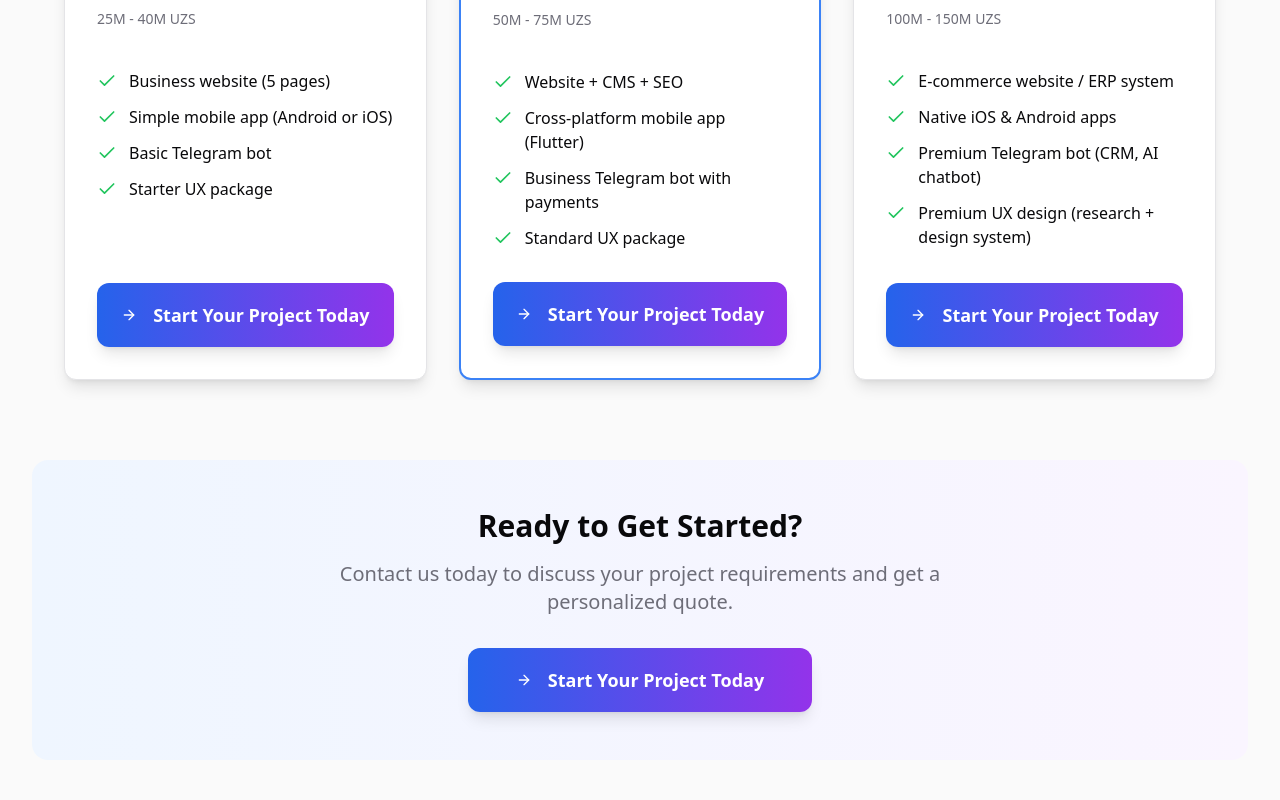
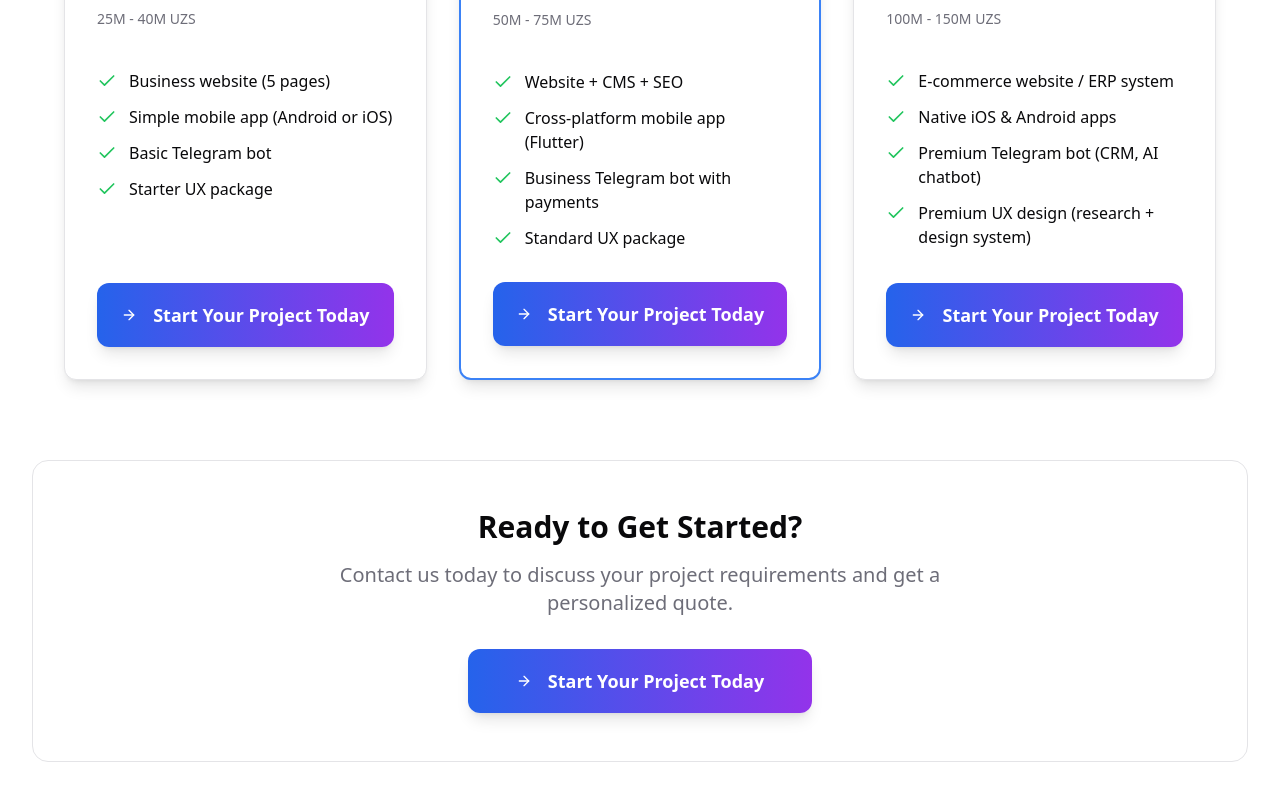
Before and after one commit to SkovanskiyS/isaac-solutions-web, a Next.js app: page /en/pricing in a window 1280 px wide. Shown: the part 3154-3954 px from the top of the page. Built offline with nearby package versions, Linux system fonts and the light colour scheme.

Commit message:
Change light theme background to pure white and fix hydration error

```diff
--- a/src/app/[locale]/page.tsx
+++ b/src/app/[locale]/page.tsx
@@ -47,7 +47,6 @@
 
       {/* Hero Section */}
       <section id="home" className="relative py-24 px-4 sm:px-6 lg:px-8 overflow-hidden scroll-mt-20">
-        <div className="absolute inset-0 bg-gradient-to-r from-blue-600/10 to-purple-600/10 blur-3xl"></div>
         <div className="max-w-7xl mx-auto relative">
           <div className="text-center">
             <Badge className="mb-6 bg-blue-500/10 text-blue-400 border-blue-500/20">
@@ -354,7 +353,7 @@
       </section>
 
       {/* Call to Action Section */}
-      <section className="py-24 px-4 sm:px-6 lg:px-8 bg-gradient-to-r from-blue-500/5 to-purple-500/5">
+      <section className="py-24 px-4 sm:px-6 lg:px-8 bg-background">
         <div className="max-w-4xl mx-auto text-center">
           <h2 className="text-4xl font-bold text-foreground mb-6">
             {t('cta.title')}
--- a/src/app/[locale]/pricing/page.tsx
+++ b/src/app/[locale]/pricing/page.tsx
@@ -478,7 +478,7 @@
           </div>
 
           {/* Contact CTA */}
-          <div className="text-center bg-gradient-to-r from-blue-50 to-purple-50 dark:from-blue-950/10 dark:to-purple-950/10 rounded-2xl p-6 sm:p-12">
+          <div className="text-center bg-background dark:bg-gradient-to-r dark:from-blue-950/10 dark:to-purple-950/10 rounded-2xl p-6 sm:p-12 border border-border">
             <h2 className="text-2xl sm:text-3xl font-bold mb-4">{t('cta.title')}</h2>
             <p className="text-lg sm:text-xl text-muted-foreground mb-6 sm:mb-8 max-w-2xl mx-auto px-4">
               {t('cta.description')}
--- a/src/app/globals.css
+++ b/src/app/globals.css
@@ -8,7 +8,7 @@
    * ================================= */
   :root {
     /* Core Colors */
-    --background: 0 0% 98%;
+    --background: 0 0% 100%;
     --foreground: 240 10% 3.9%;
     --card: 0 0% 100%;
     --card-foreground: 240 10% 3.9%;
--- a/src/app/layout.tsx
+++ b/src/app/layout.tsx
@@ -28,7 +28,7 @@
 }) {
   const locale = await getLocale();
   return (
-    <html lang={locale} className={`${geistSans.variable} ${geistMono.variable}`}>
+    <html lang={locale} className={`${geistSans.variable} ${geistMono.variable}`} suppressHydrationWarning>
       <head>
         <Script crossOrigin="anonymous" src="//unpkg.com/same-runtime/dist/index.global.js" />
         <Script id="theme-init" strategy="beforeInteractive">
```
